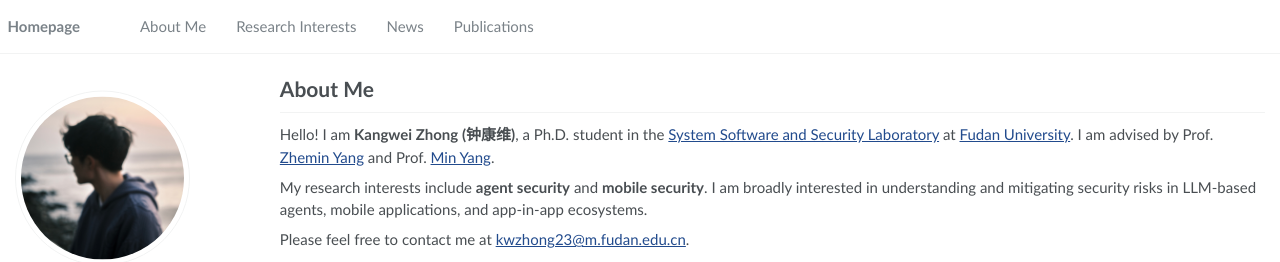
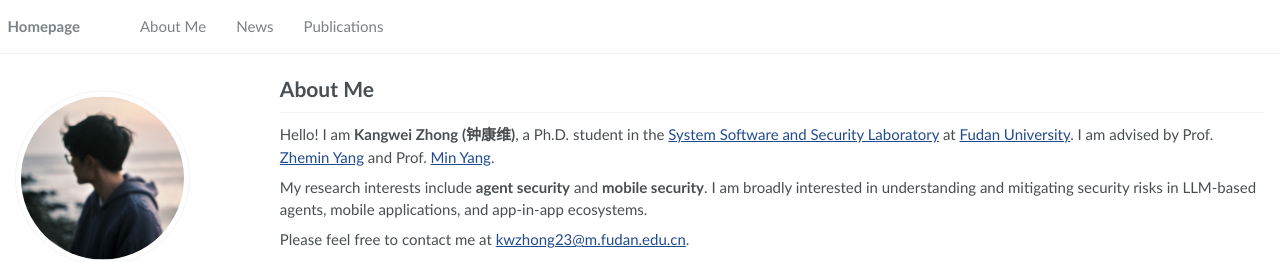
Before and after one commit to kangwei-zhong/kangwei-zhong.github.io, a Jekyll site: the page built from _pages/about.md, in a window 1280 px wide. Shown: the top 262 px of the page. Built offline with Jekyll 4.4.1, drawn with Linux system fonts in a browser that asks for light colours.

Commit message:
Simplify homepage title and navigation

```diff
--- a/_data/navigation.yml
+++ b/_data/navigation.yml
@@ -2,9 +2,6 @@
 main:
   - title: "About Me"
     url: "/#about-me"
-
-  - title: "Research Interests"
-    url: "/#research-interests"
 
   - title: "News"
     url: "/#news"
```
Also changed, not shown: README.md (+1 -3 lines).
